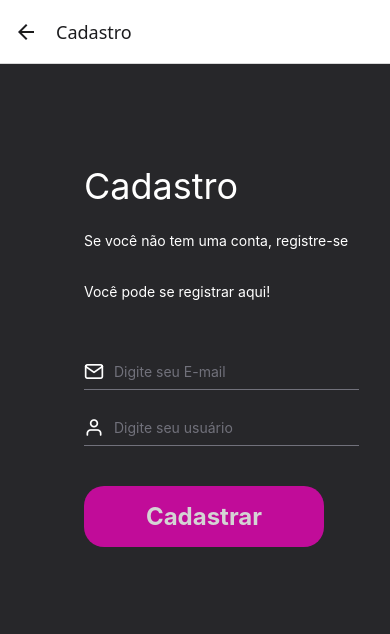
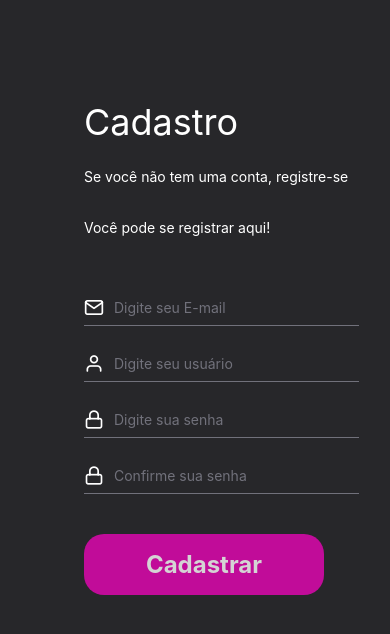
Before and after one commit to MalikLaet/todoReactNative, a React Native app: screen /Cadastro in a window 390 px wide. Shown: the top 634 px of the page. Built offline with nearby package versions, Linux system fonts and the light colour scheme.

Commit message:
validation form

```diff
--- a/App.tsx
+++ b/App.tsx
@@ -1,21 +1,8 @@
-import React from 'react';
-import { NavigationContainer } from '@react-navigation/native';
-import { createStackNavigator } from '@react-navigation/stack';
-import Home from './src/screens/home';
-import Login from './src/screens/login';  // Importe a tela de detalhes
-import Cadastro from './src/screens/cadastro';  // Importe a tela de cadastro
-
-const Stack = createStackNavigator();
+import { Routes } from "./src/routes";
 
 function App() {
   return (
-    <NavigationContainer>
-      <Stack.Navigator initialRouteName="Home">
-        <Stack.Screen name="Home" component={Home} />
-        <Stack.Screen name="Login" component={Login} />
-        <Stack.Screen name="Cadastro" component={Cadastro} />
-      </Stack.Navigator>
-    </NavigationContainer>
+    <Routes/>
   );
 }
 
--- a/package.json
+++ b/package.json
@@ -21,8 +21,8 @@
     "react-native-dev-menu": "^4.1.1",
     "react-native-gesture-handler": "^2.24.0",
     "react-native-reanimated": "^3.17.1",
-    "react-native-safe-area-context": "^5.3.0",
-    "react-native-screens": "^4.9.2",
+    "react-native-safe-area-context": "4.12.0",
+    "react-native-screens": "~4.4.0",
     "react-native-vector-icons": "^10.2.0"
   },
   "devDependencies": {
--- a/src/components/input/InputForm.tsx
+++ b/src/components/input/InputForm.tsx
@@ -30,6 +30,8 @@ const InputForm = forwardRef<TextInput, Props>(({icon, fromProps, inputProps, er
                    />
 
                 <TextInput
+                aria-label='email'
+                style={styles.inputText}
                 ref={ref}
                 value={field.value}
                 onChangeText={field.onChange}
--- a/src/components/input/input.ts
+++ b/src/components/input/input.ts
@@ -15,5 +15,8 @@ export const styles = StyleSheet.create({
         fontSize: 14,
         marginTop: 7,
         color:"#DC1637"
-    }
+    },
+    inputText: {
+        color: "#fff",
+      }
   });
--- /dev/null
+++ b/src/routes/account.routes.tsx
@@ -0,0 +1,19 @@
+import { createNativeStackNavigator } from '@react-navigation/native-stack'
+
+import { Home } from '../screens/home'
+import Cadastro  from '../screens/cadastro'
+import Login  from '../screens/login'
+import { createStackNavigator } from '@react-navigation/stack'
+
+const { Navigator, Screen} = createNativeStackNavigator()
+
+export  function AccountRoutes() {
+  return (
+    <Navigator screenOptions={{headerShown: false}}>
+      <Screen name='Home' component={Home}/>
+      <Screen name='Cadastro' component={Cadastro}/>
+      <Screen name='Login' component={Login}/>
+
+    </Navigator>
+  )
+}
--- /dev/null
+++ b/src/routes/index.tsx
@@ -0,0 +1,10 @@
+import { NavigationContainer } from "@react-navigation/native";
+import { AccountRoutes } from "./account.routes";
+
+export function Routes() {
+    return (
+        <NavigationContainer>
+            <AccountRoutes/>
+        </NavigationContainer>
+    )
+}
--- a/src/screens/cadastro/index.tsx
+++ b/src/screens/cadastro/index.tsx
@@ -1,19 +1,31 @@
-import React, { useRef } from 'react';
-import { View, Text, TextInput } from 'react-native';
-import { styles } from './styles';
-import { InputForm } from '../../components/input/InputForm';
-import { useForm } from 'react-hook-form';
-import { ButtonText } from '../../components/button/ButtonText';
+import React, { useRef } from "react";
+import { View, Text, TextInput } from "react-native";
+import { styles } from "./styles";
+import { InputForm } from "../../components/input/InputForm";
+import { useForm } from "react-hook-form";
+import { ButtonText } from "../../components/button/ButtonText";
 
-export default function Cadastro()  {
-  const { control, handleSubmit, formState: {errors} } = useForm();
+export default function Cadastro() {
+  const {
+    control,
+    handleSubmit,
+    formState: { errors },
+    getValues
+  } = useForm();
 
-  console.log(errors)
-  function handleNextStep(data: any){
+function validationPasswordConfirmation(passwordConfirmation: String){
+  const {password} = getValues();
+
+  return password === passwordConfirmation || "As senhas devem ser iguais."
+}
+
+  function handleNextStep(data: any) {
     console.log(data);
   }
 
-  const emailRef = useRef<TextInput>(null)
+  const emailRef = useRef<TextInput>(null);
+  const passwordlRef = useRef<TextInput>(null);
+
   return (
     <View style={styles.container}>
       <Text style={styles.titulo}>Cadastro</Text>
@@ -21,45 +33,92 @@ export default function Cadastro()  {
       <Text style={styles.texto}>Você pode se registrar aqui!</Text>
 
       <InputForm
-      icon='mail'
+        icon="mail"
         error={errors.email?.message}
         fromProps={{
           control,
-        name: 'email',
+          name: "email",
           rules: {
             required: "E-mail é obrigatório",
             pattern: {
               value: /^[a-z0-9.]+@[a-z0-9]+\.[a-z]+$/i,
-            message: "E-mail inválido"
-          }
-        }
+              message: "E-mail inválido",
+            },
+          },
         }}
-      inputProps={
-        {
+        inputProps={{
           placeholder: "Digite seu E-mail",
           placeholderTextColor: "#71717B",
+          cursorColor: "#ffff",
           onSubmitEditing: () => emailRef.current?.focus(),
-          returnKeyType: 'next'
+          returnKeyType: "next",
         }}
       />
       <InputForm
         ref={emailRef}
-      icon='user'
+        icon="user"
         error={errors.name?.message}
         fromProps={{
           control,
-        name: 'name',
+          name: "name",
           rules: {
             required: "Nome é obrigatório",
-        }
+          },
         }}
         inputProps={{
           placeholder: "Digite seu usuário",
           placeholderTextColor: "#71717B",
-        onSubmitEditing: handleSubmit(handleNextStep)
+          cursorColor: "#ffff",
+          onSubmitEditing: handleSubmit(handleNextStep),
+          returnKeyType: "next",
         }}
       />
-    <ButtonText name='Cadastrar' onPress={ handleSubmit(handleNextStep)}/>
+      <InputForm
+        icon="lock"
+        error={errors.password?.message}
+        fromProps={{
+          control,
+          name: "password",
+          rules: {
+            required: "Senha é obrigatório",
+            minLength: {
+              value: 6,
+              message: "A senha deve ter pelo menos 6 digitos"
+            }
+          },
+        }}
+        inputProps={{
+          placeholder: "Digite sua senha",
+          placeholderTextColor: "#71717B",
+          cursorColor: "#ffff",
+          onSubmitEditing: () => passwordlRef.current?.focus(),
+          secureTextEntry: true,
+          returnKeyType: "next",
+        }}
+      />
+
+      <InputForm
+       ref={passwordlRef}
+        icon="lock"
+
+        error={errors.passwordConfirmation?.message}
+        fromProps={{
+          control,
+          name: "passwordConfirmation",
+          rules: {
+            required: "Senha invalida",
+            validate: validationPasswordConfirmation
+          },
+        }}
+        inputProps={{
+          placeholder: "Confirme sua senha",
+          placeholderTextColor: "#71717B",
+          cursorColor: "#ffff",
+          onSubmitEditing: handleSubmit(handleNextStep),
+          secureTextEntry: true,
+        }}
+      />
+      <ButtonText name="Cadastrar" onPress={handleSubmit(handleNextStep)} />
     </View>
   );
 }
--- a/src/screens/home/index.tsx
+++ b/src/screens/home/index.tsx
@@ -5,22 +5,23 @@ import { ButtonText } from '../../components/button/ButtonText';
 import { NativeStackNavigationProp } from '@react-navigation/native-stack';
 import { useNavigation } from '@react-navigation/native';
 
-type RootStackParamList = {
-  Home: undefined;
-  Login: undefined;
-  Cadastro:undefined;
-};
 
-type NavigationProp = NativeStackNavigationProp<RootStackParamList, 'Home'>;
 
-export default function Home() {
-  const navigation = useNavigation<NavigationProp>();
 
+export  function Home() {
+  const { navigate } = useNavigation();
+
+  function handleNextStepRegister(){
+    navigate("Cadastro")
+  }
+  function handleNextStepLogin(){
+    navigate("Login")
+  }
   return (
     <View style={styles.container}>
       <Text style={styles.titulo}>StudyPlanner</Text>
-      <ButtonText name="Login" onPress={() => navigation.navigate('Login')} />
-      <ButtonText name="Cadastro" onPress={() => navigation.navigate('Cadastro')} />
+      <ButtonText name="Cadastro" onPress={handleNextStepRegister} />
+      <ButtonText name="Login" onPress={handleNextStepLogin} />
     </View>
   );
 }
```
Also changed, not shown: src/@types/navigation.ts (added, +10 -0 lines), src/screens/cadastro/styles.ts (line endings or trailing spaces), 1 other file (tests, documents, lock files or other folders). Lines whose indentation alone changed are shown as unchanged.
